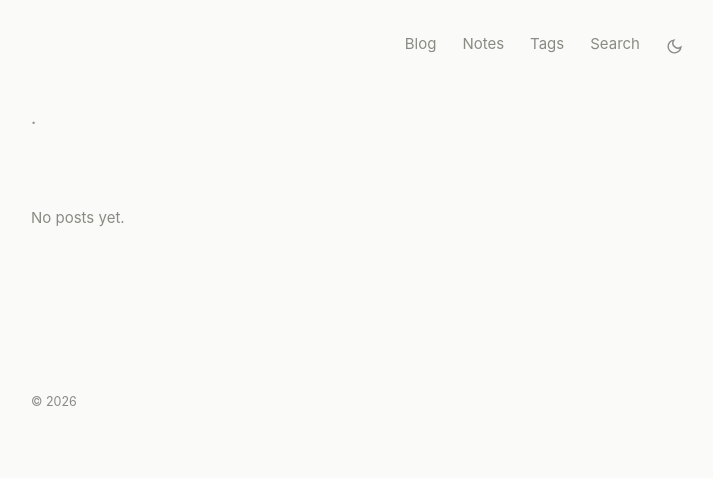
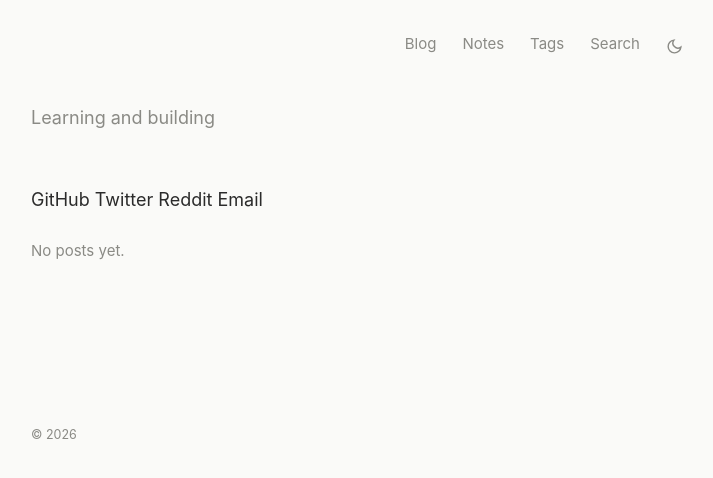
Before and after one commit to hvardhann/hvardhann.github.io, a Jekyll site: the page built from index.html, in a window 1280 px wide. Shown: the top 478 px of the page, without its empty margins (293-1006 px from the left). Built offline with Jekyll 4.4.1, drawn with Linux system fonts in a browser that asks for light colours.

Commit message:
Update index.html

```diff
--- a/index.html
+++ b/index.html
@@ -1,7 +1,14 @@
 ---
 layout: default
 ---
-<p class="intro"></a>.</p>
+<p class="intro">Learning and building</p>
+
+<div class="socials">
+  <a href="https://github.com/hvardhann" target="_blank" rel="noopener">GitHub</a>
+  <a href="https://x.com/Vardhan742" target="_blank" rel="noopener">Twitter</a>
+  <a href="https://www.reddit.com/user/hvardhan19/" target="_blank" rel="noopener">Reddit</a>
+  <a href="mailto:0xhvdn@gmail.com">Email</a>
+</div>
 
 {% assign recent = site.posts | slice: 0, 5 %}
 {% if recent.size == 0 %}
```
